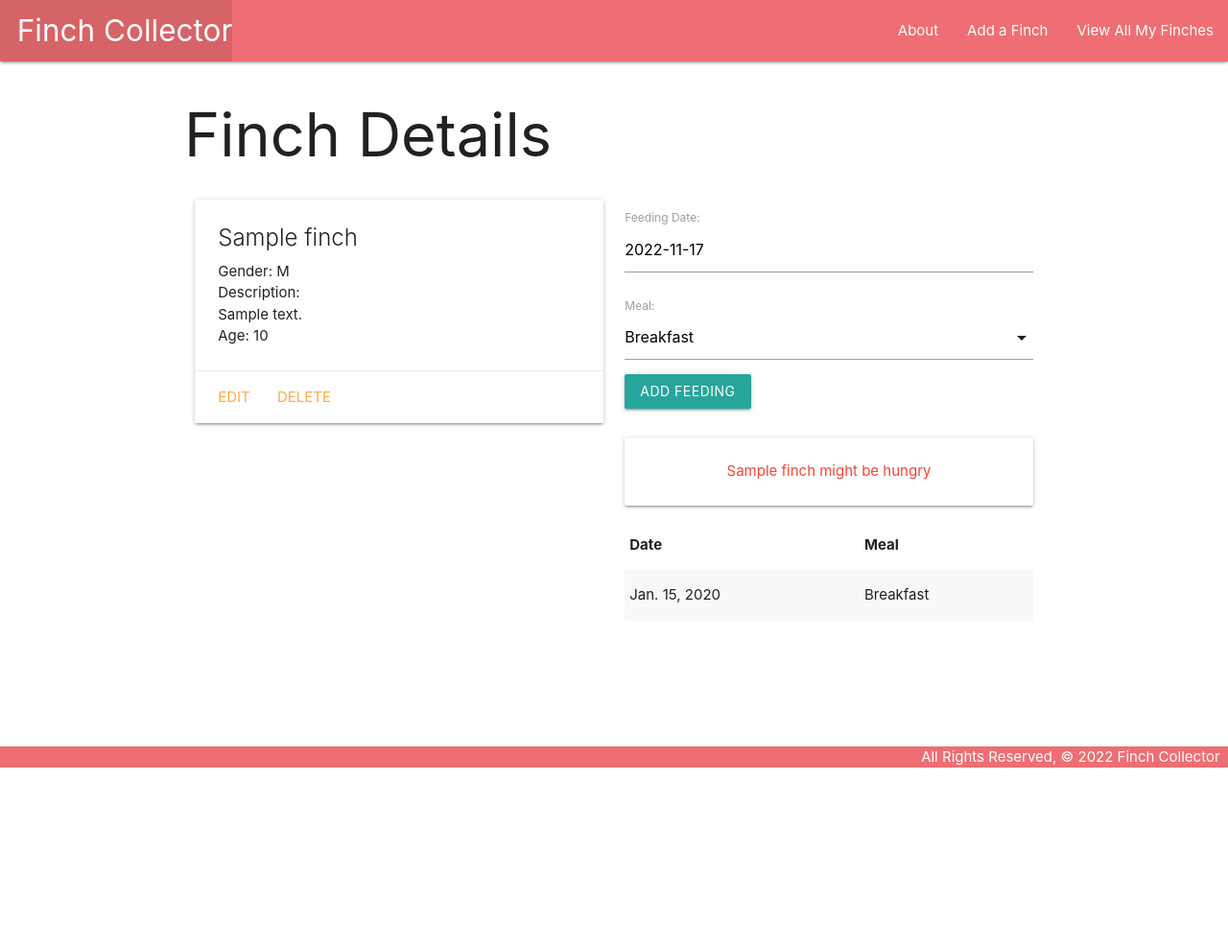
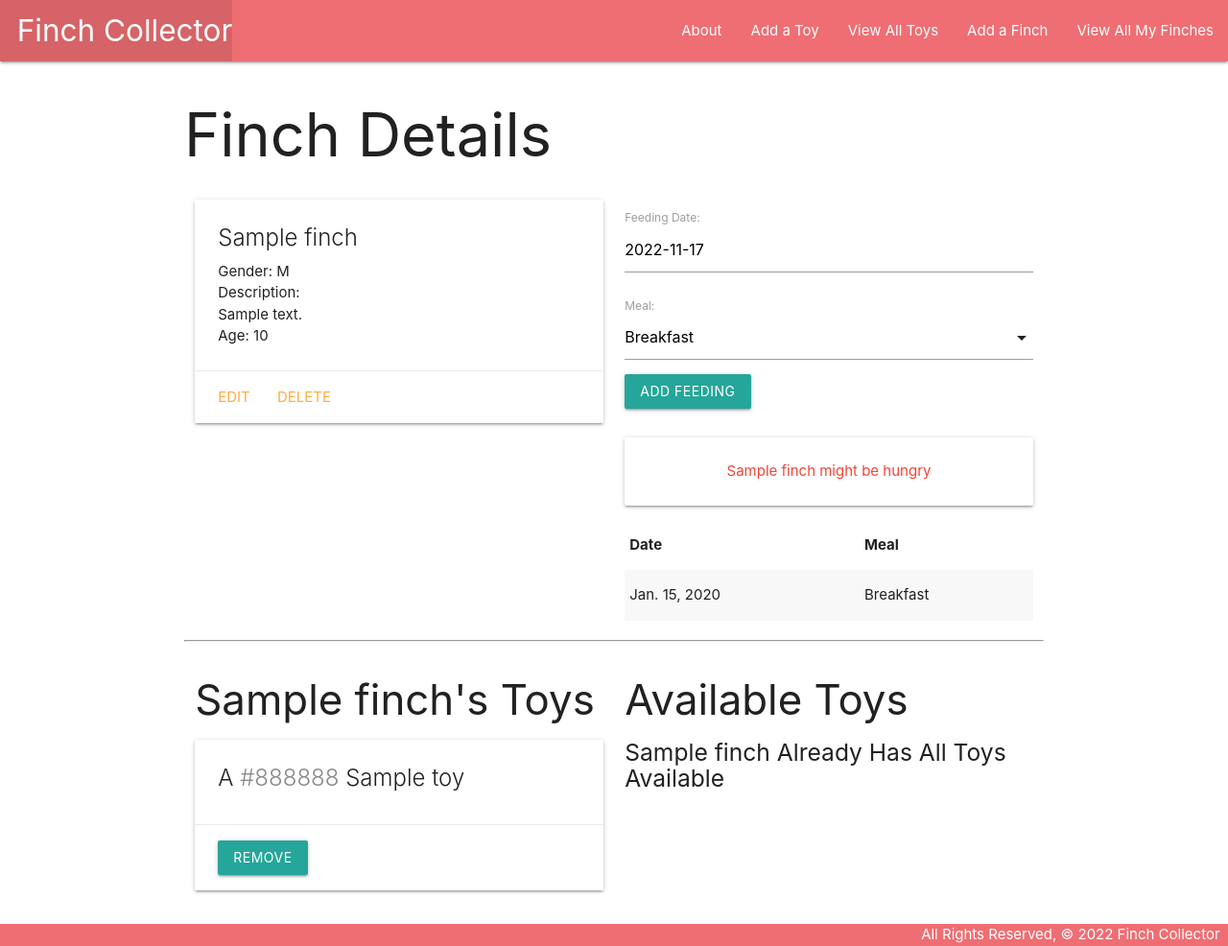
Before and after one commit to LionMagnus/finchcollector, a Django app: page /finches/1/ in a window 1280 px wide. Shown: the whole page at 96% size. Before the commit the page ends 800 px from the top, so only its background shows below. Run offline with Django 3.2, Linux system fonts and the light colour scheme; tables that the repository leaves empty hold one stand-in row (values such as "Sample post").

Commit message:
part6 lab

```diff
--- a/main_app/models.py
+++ b/main_app/models.py
@@ -14,6 +14,17 @@ MEALS = (
 )
 
 # Create your models here.
+class Toy(models.Model):
+  name = models.CharField(max_length=50)
+  color = models.CharField(max_length=20)
+
+  def __str__(self):
+    return self.name
+
+  def get_absolute_url(self):
+    return reverse('toys_detail', kwargs={'pk': self.id})
+
+
 class Finch(models.Model):
   name = models.CharField(max_length=100)
   gender = models.CharField(
@@ -23,6 +34,7 @@ class Finch(models.Model):
   )
   description = models.TextField(max_length=250)
   age = models.IntegerField()
+  toys = models.ManyToManyField(Toy)
 
   def __str__(self):
     return f'{self.name} ({self.id})'
--- a/main_app/templates/base.html
+++ b/main_app/templates/base.html
@@ -20,6 +20,8 @@
         </ul>
         <ul class="right">
           <li><a href="{% url 'about' %}">About</a></li>
+          <li><a href="{% url 'toys_create' %}">Add a Toy</a></li>
+          <li><a href="{% url 'toys_index' %}">View All Toys</a></li>
           <li><a href="{% url 'finches_create' %}">Add a Finch</a></li>
           <li><a href="{% url 'index' %}">View All My Finches</a></li>
         </ul>
--- a/main_app/templates/finches/detail.html
+++ b/main_app/templates/finches/detail.html
@@ -51,6 +51,55 @@
   </div>
 </div>
 
+<hr>
+<div class="row">
+  <div class="col s6">
+    <h3>{{ finch.name }}'s Toys</h3>
+    {% if finch.toys.count %}
+      {% for toy in finch.toys.all %}
+        <div class="card">
+          <div class="card-content">
+            <span class="card-title">
+              A <span style="color: {{ toy.color }}">{{ toy.color }}</span> {{ toy.name }}
+            </span>
+          </div>
+          <div class="card-action">
+            <form action="{% url 'unassoc_toy' finch.id toy.id %}" method="POST">
+              {% csrf_token %}
+              <button type="submit" class="btn">Remove</button>
+            </form>
+          </div>
+        </div>
+      {% endfor %}
+    {% else %}
+      <h5>No Toys 😿</h5>
+    {% endif %}
+  </div>
+  <!-- Available toys will come after this line -->
+  <div class="col s6">
+    <h3>Available Toys</h3>
+    {% if toys.count %}
+      {% for toy in toys.all %}
+        <div class="card">
+          <div class="card-content">
+            <span class="card-title">
+              A <span style="color: {{ toy.color }}">{{ toy.color }}</span> {{ toy.name }}
+            </span>
+          </div>
+          <div class="card-action">
+            <form action="{% url 'assoc_toy' finch.id toy.id %}" method="POST">
+              {% csrf_token %}
+              <button type="submit" class="btn">Add</button>
+            </form>
+          </div>
+        </div>
+      {% endfor %}
+    {% else %}
+      <h5>{{finch.name}} Already Has All Toys Available</h5>
+    {% endif %}
+  </div>
+</div>
+
 <script>
   const dateEl = document.getElementById('id_date');
   M.Datepicker.init(dateEl, {
--- a/main_app/urls.py
+++ b/main_app/urls.py
@@ -10,4 +10,11 @@ urlpatterns = [
   path('finches/<int:pk>/update/', views.FinchUpdate.as_view(), name='finches_update'),
   path('finches/<int:pk>/delete/', views.FinchDelete.as_view(), name='finches_delete'),
   path('finches/<int:finch_id>/add_feeding/', views.add_feeding, name='add_feeding'),
+  path('finches/<int:finch_id>/assoc_toy/<int:toy_id>/', views.assoc_toy, name='assoc_toy'),
+  path('finches/<int:finch_id>/unassoc_toy/<int:toy_id>/', views.unassoc_toy, name='unassoc_toy'),
+  path('toys/', views.ToyList.as_view(), name='toys_index'),
+  path('toys/<int:pk>/', views.ToyDetail.as_view(), name='toys_detail'),
+  path('toys/create/', views.ToyCreate.as_view(), name='toys_create'),
+  path('toys/<int:pk>/update/', views.ToyUpdate.as_view(), name='toys_update'),
+  path('toys/<int:pk>/delete/', views.ToyDelete.as_view(), name='toys_delete'),
 ]
--- a/main_app/views.py
+++ b/main_app/views.py
@@ -1,6 +1,7 @@
 from django.shortcuts import render, redirect
 from django.views.generic.edit import CreateView, UpdateView, DeleteView
-from .models import Finch
+from django.views.generic import ListView, DetailView
+from .models import Finch, Toy
 from .forms import FeedingForm
 
 # Create your views here.
@@ -18,18 +19,20 @@ def finches_index(request):
 
 def finches_detail(request, finch_id):
   finch = Finch.objects.get(id=finch_id)
+  id_list = finch.toys.all().values_list('id')
+  toys_finch_doesnt_have = Toy.objects.exclude(id__in=id_list)
   feeding_form = FeedingForm()
   return render(request, 'finches/detail.html', {
-    'finch': finch, 'feeding_form': feeding_form
+    'finch': finch, 'feeding_form': feeding_form,
+    'toys': toys_finch_doesnt_have
   })
 
 class FinchCreate(CreateView):
   model = Finch
-  fields = '__all__'
+  fields = ['name', 'gender', 'description', 'age']
 
 class FinchUpdate(UpdateView):
   model = Finch
-  # Let's disallow the renaming of a cat by excluding the name field!
   fields = ['gender', 'description', 'age']
 
 class FinchDelete(DeleteView):
@@ -50,3 +53,29 @@ def add_feeding(request, finch_id):
     new_feeding.finch_id = finch_id
     new_feeding.save()
   return redirect('detail', finch_id=finch_id)
+
+class ToyList(ListView):
+  model = Toy
+
+class ToyDetail(DetailView):
+  model = Toy
+
+class ToyCreate(CreateView):
+  model = Toy
+  fields = '__all__'
+
+class ToyUpdate(UpdateView):
+  model = Toy
+  fields = ['name', 'color']
+
+class ToyDelete(DeleteView):
+  model = Toy
+  success_url = '/toys'
+
+def assoc_toy(request, finch_id, toy_id):
+  Finch.objects.get(id=finch_id).toys.add(toy_id)
+  return redirect('detail', finch_id=finch_id)
+
+def unassoc_toy(request, finch_id, toy_id):
+  Finch.objects.get(id=finch_id).toys.remove(toy_id)
+  return redirect('detail', finch_id=finch_id)
```
Also changed, not shown: main_app/templates/main_app/toy_confirm_delete.html (added, +13 -0 lines), main_app/templates/main_app/toy_detail.html (added, +20 -0 lines), main_app/templates/main_app/toy_form.html (added, +19 -0 lines), main_app/templates/main_app/toy_list.html (added, +17 -0 lines), main_app/migrations/0002_auto_20221117_2133.py (added).
